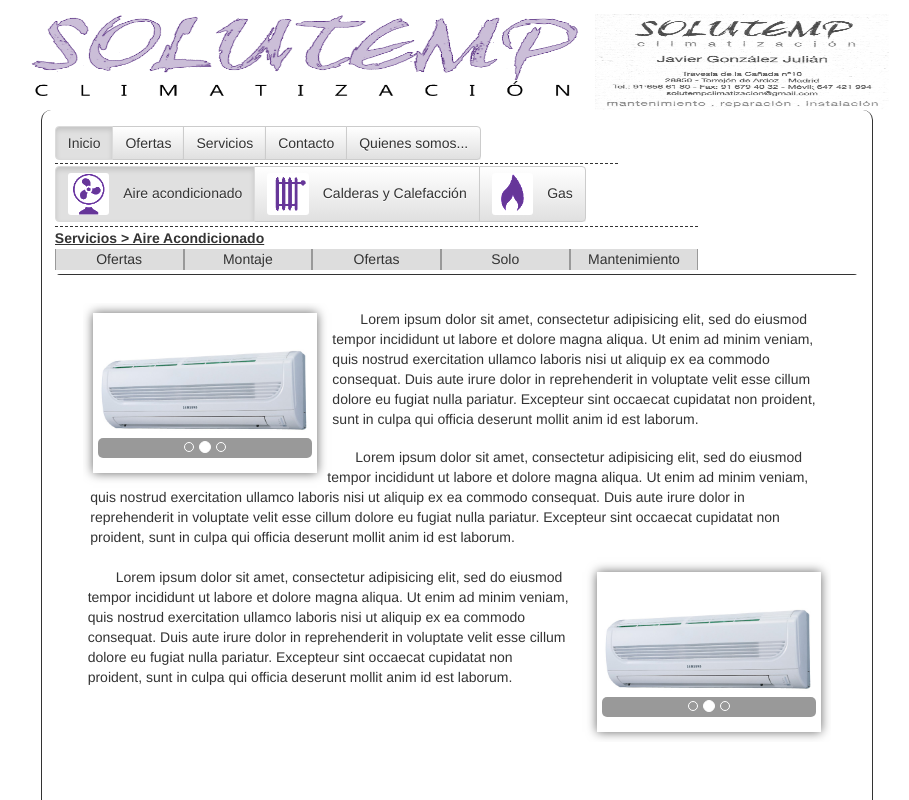
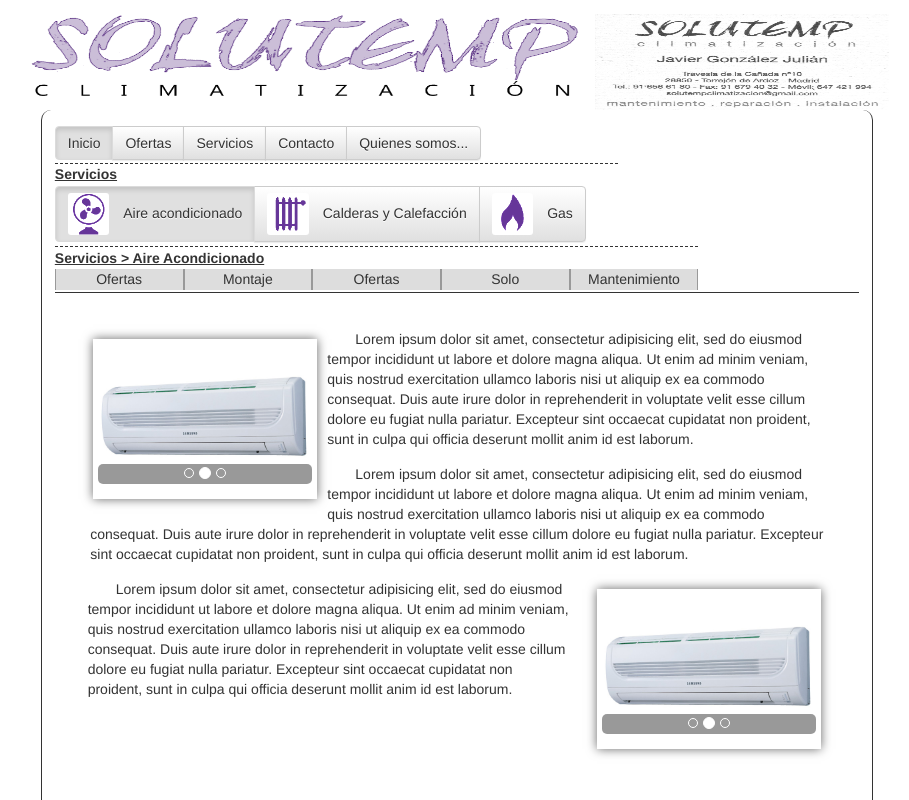
Before and after one commit to RollingGarbanzo/Solutemp, a plain HTML site: page index.html in a window 1280 px wide. Both pictures are taken after a click on the button "Aire acondicionado". Shown: the top 800 px of the page, without its empty margins (183-1092 px from the left). Drawn offline with nearby package versions, Linux system fonts and the light colour scheme.

Commit message:
WrapUp Dia.

```diff
--- a/css/base_css.css
+++ b/css/base_css.css
@@ -3,11 +3,6 @@ body{
 	background-attachment: fixed;
 
 	overflow-y: scroll;
-}
-
-div{
-
-	overflow:hidden;
 }
 
 
@@ -190,6 +185,8 @@ div{
 
 	font-size: 10;
 
+	float: left;
+
 	text-align: center;
 	width: 100%;
 
@@ -246,6 +243,12 @@ div{
 }
 
 /*MENU TERCIARIO*/
+
+#pestanasTercero{
+
+	height: 3.3em;
+
+}
 
 .menuTerciario{
 
--- a/index.html
+++ b/index.html
@@ -62,6 +62,8 @@
 
 			<div id="menuServicios">
 
+				<div><strong><u>Servicios</u></strong></div>
+
 				<div class="btn-group">
 				  <button id="aireB" type="button" class="btn btn-default"><img src="./img/iconos/aire.png">Aire acondicionado</button>
 				  <button id="calefaccionB" type="button" class="btn btn-default"><img src="./img/iconos/calefaccion.png">Calderas y Calefacción</button>
@@ -78,6 +80,7 @@
 
 			<!--INTERIOR MENU SERVICIOS -->
 
+			<div id="pestanasTercero">
 				<div class="menuTerciario" id="aireC">
 					<div><strong><u>Servicios > Aire Acondicionado</u></strong></div>
 
@@ -102,6 +105,8 @@
 					<div class="navPart" id="ofertasC">Ofertas</div>
 					<div class="navPart" id="montajeC">Montaje</div>
 					<div class="navPart" id="mantenimientoC">Mantenimiento</div>
+
+				</div>
 
 			</div>
 
--- a/js/script.js
+++ b/js/script.js
@@ -92,7 +92,6 @@ $(document).ready(function(){
 	$("#aireB").click(function(){
 
 		//$("#menuServicios .nav li").removeClass("active");
-		$(".navPart").removeClass("active");
 		$(".menuTerciario").finish();
 
 		if($("#ofertasB").hasClass("active")){
@@ -112,13 +111,13 @@ $(document).ready(function(){
 
 			$(".menuTerciario").hide(200);
 			$("#aireC").slideDown(200);
+			$("#pestanasTercero").slideDown();
 		}
 	});
 
 	$("#calefaccionB").click(function(){
 
 		//$("#menuServicios .nav li").removeClass("active");
-		$(".navPart").removeClass("active");
 		$(".menuTerciario").finish();
 
 		if($("#ofertasB").hasClass("active")){
@@ -138,6 +137,7 @@ $(document).ready(function(){
 
 			$(".menuTerciario").hide(200);
 			$("#calefaccionC").slideDown(200);
+			$("#pestanasTercero").slideDown();
 		}
 
 	});
@@ -145,7 +145,6 @@ $(document).ready(function(){
 	$("#gasB").click(function(){
 
 		//$("#menuServicios .nav li").removeClass("active");
-		$(".navPart").removeClass("active");
 		$(".menuTerciario").finish();
 
 		if($("#ofertasB").hasClass("active")){
@@ -165,6 +164,7 @@ $(document).ready(function(){
 
 			$(".menuTerciario").hide(200);
 			$("#gasC").slideDown(200);
+			$("#pestanasTercero").slideDown();
 		}
 
 	});
@@ -215,6 +215,8 @@ $(document).ready(function(){
 
 function reiniciarNavParts(){
 
+	$("#pestanasTercero").slideUp();
+
 	$(".menuTerciario").slideUp();
 	$(".navPart").removeClass("active");
 }
```
Lines whose indentation alone changed are shown as unchanged.
